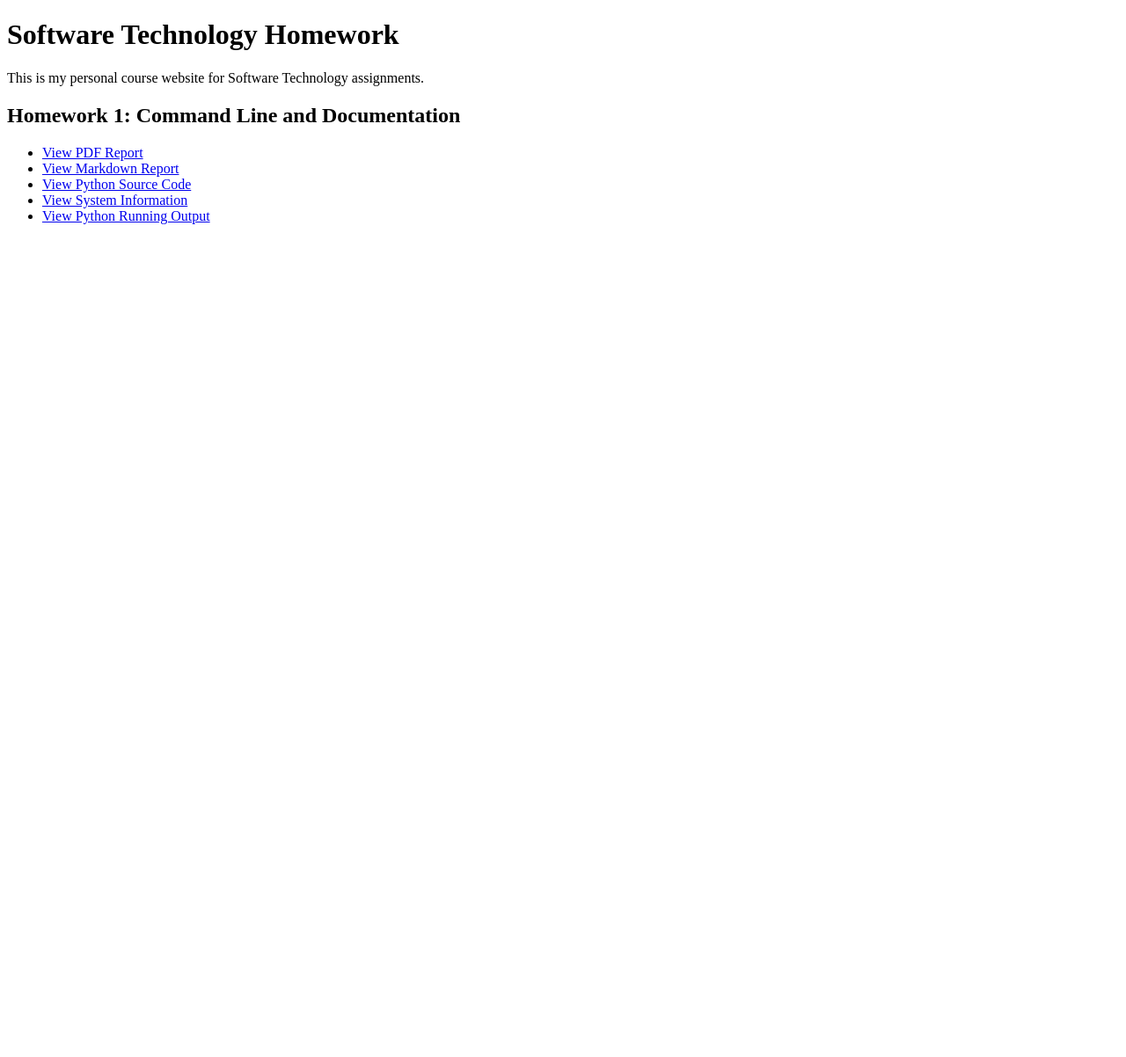
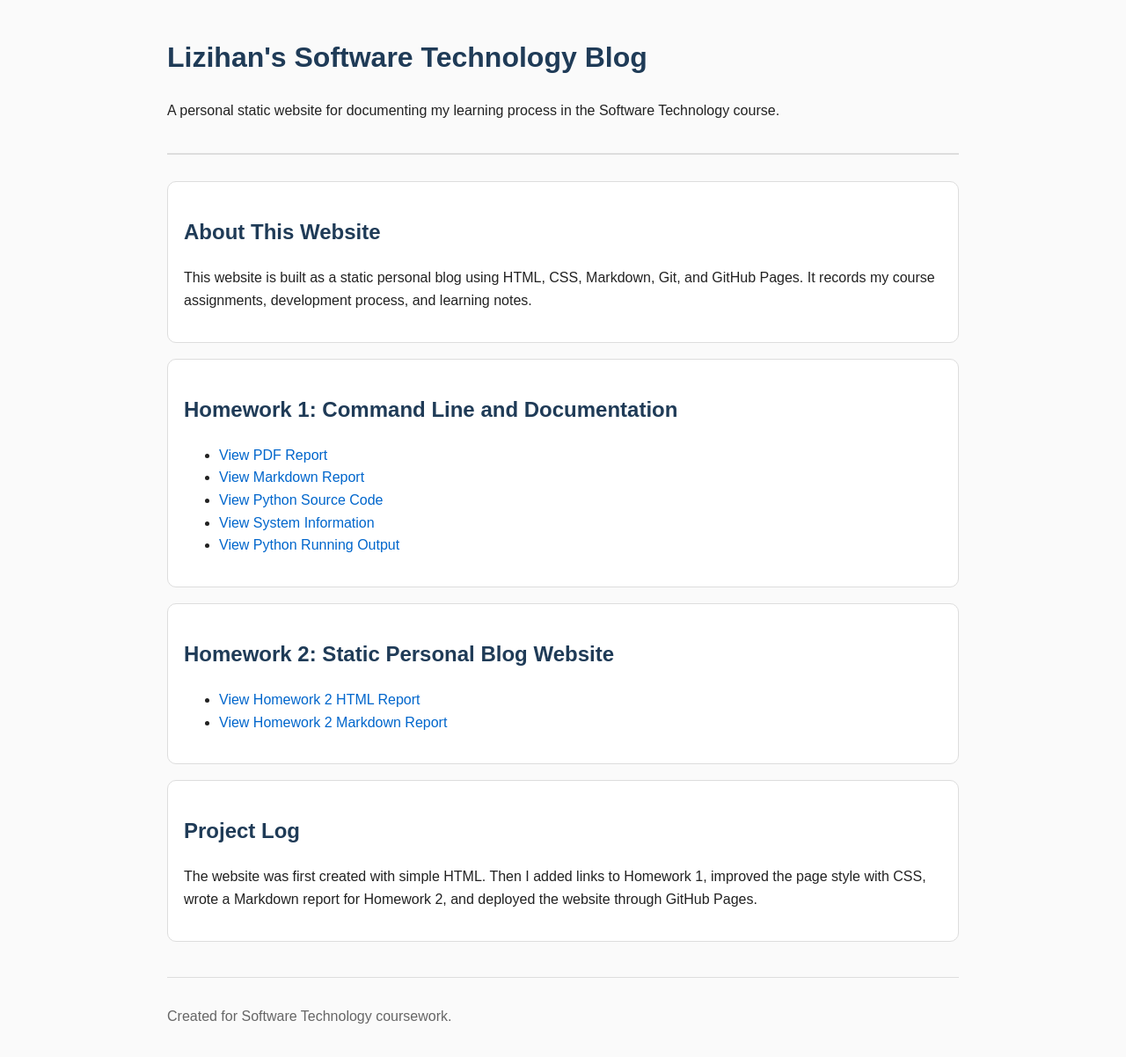
Before and after one commit to lizihanFly/lizihanFly.github.io, a plain HTML site: page index.html in a window 1280 px wide. Shown: the whole page at 88% size. Before the commit the page ends 800 px from the top, so only its background shows below. Drawn offline with Linux system fonts and the light colour scheme.

Commit message:
Update homepage as personal blog

```diff
--- a/index.html
+++ b/index.html
@@ -2,15 +2,26 @@
 <html lang="en">
 <head>
     <meta charset="UTF-8">
-    <title>Software Technology Homework</title>
+    <title>Lizihan's Software Technology Blog</title>
+    <link rel="stylesheet" href="style.css">
 </head>
 <body>
-    <h1>Software Technology Homework</h1>
+    <header>
+        <h1>Lizihan's Software Technology Blog</h1>
+        <p>A personal static website for documenting my learning process in the Software Technology course.</p>
+    </header>
 
-    <p>This is my personal course website for Software Technology assignments.</p>
+    <main>
+        <section class="card">
+            <h2>About This Website</h2>
+            <p>
+                This website is built as a static personal blog using HTML, CSS, Markdown, Git, and GitHub Pages.
+                It records my course assignments, development process, and learning notes.
+            </p>
+        </section>
 
+        <section class="card">
             <h2>Homework 1: Command Line and Documentation</h2>
-
             <ul>
                 <li><a href="report.pdf">View PDF Report</a></li>
                 <li><a href="report.md">View Markdown Report</a></li>
@@ -18,5 +29,28 @@
                 <li><a href="system_info.txt">View System Information</a></li>
                 <li><a href="result_python.txt">View Python Running Output</a></li>
             </ul>
+        </section>
+
+        <section class="card">
+            <h2>Homework 2: Static Personal Blog Website</h2>
+            <ul>
+                <li><a href="homework2_report.html">View Homework 2 HTML Report</a></li>
+                <li><a href="homework2_report.md">View Homework 2 Markdown Report</a></li>
+            </ul>
+        </section>
+
+        <section class="card">
+            <h2>Project Log</h2>
+            <p>
+                The website was first created with simple HTML. Then I added links to Homework 1,
+                improved the page style with CSS, wrote a Markdown report for Homework 2,
+                and deployed the website through GitHub Pages.
+            </p>
+        </section>
+    </main>
+
+    <footer>
+        <p>Created for Software Technology coursework.</p>
+    </footer>
 </body>
 </html>
```
Lines whose indentation alone changed are shown as unchanged.
